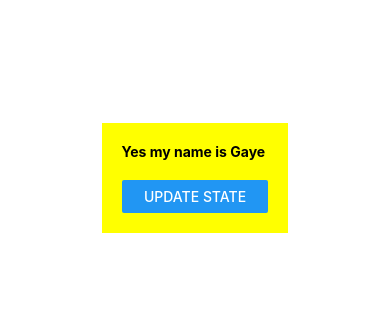
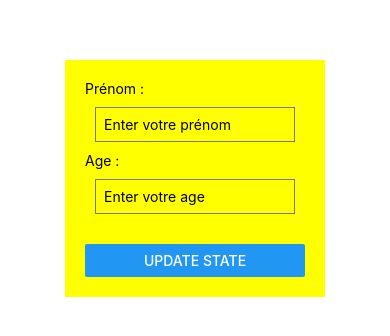
Before and after one commit to gayetalib/projet-test-React-Native, a React Native app: screen / in a window 390 px wide. Shown: the part 244-580 px from the top of the page. Built offline with nearby package versions, Linux system fonts and the light colour scheme.

Commit message:
TextInput

```diff
--- a/App.js
+++ b/App.js
@@ -1,7 +1,7 @@
 import { StatusBar } from 'expo-status-bar';
 import React from 'react';
 import {useState } from "react";
-import { StyleSheet, Text, View, Button } from 'react-native';
+import { StyleSheet, Text, View, Button, TextInput } from 'react-native';
 
 export default function App() {
  const [name, setname] = useState('Gaye');
@@ -13,7 +13,20 @@ export default function App() {
   return (
     <View style={styles.container}>
         <View style={styles.header}>
-            <Text style={styles.name2}>Yes my name is {name} </Text>
+
+             <Text>Prénom : </Text>
+             <TextInput
+             placeholder="Enter votre prénom "
+             onChangeText={(val)=>setname(val)}
+             style={styles.input}/>
+
+             <Text>Age : </Text>
+             <TextInput
+             placeholder="Enter votre age "
+             keyboardType='numeric'
+             onChangeText={(val)=>setname(val)}
+             style={styles.input}/>
+
 
             <View style={styles.buttonContainer}>
                <Button title="Update state" onPress={handleClick}/>
@@ -41,5 +54,12 @@ const styles = StyleSheet.create({
   },
   buttonContainer: {
     marginTop: 20,
+  },
+  input : {
+    borderWidth: 1,
+    borderColor: '#777',
+    padding: 8,
+    margin: 10,
+    width: 200
   }
 });
```
